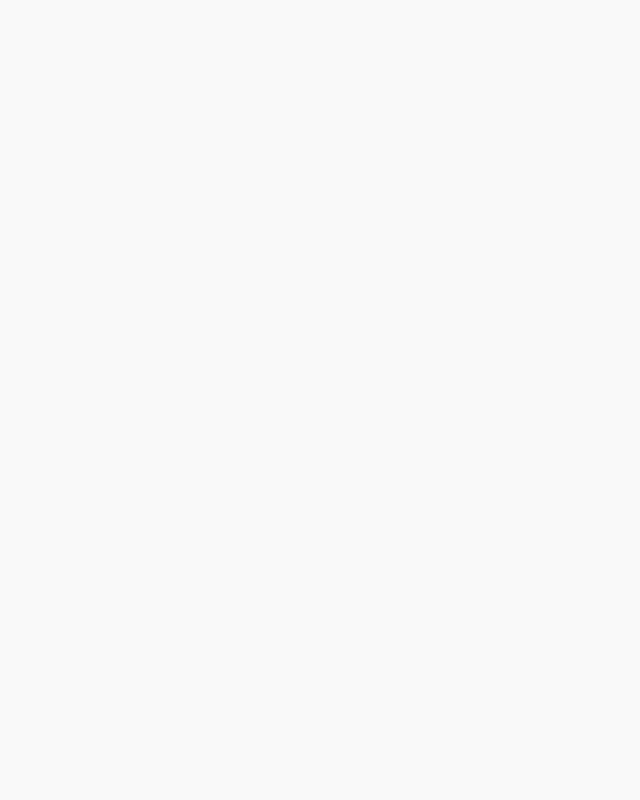
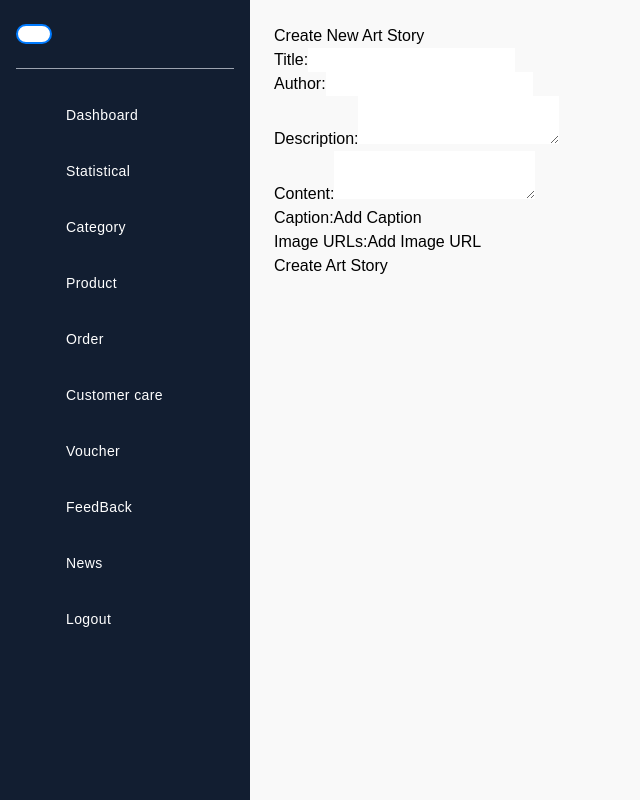
Before and after one commit to 0327284001/DATN_FE, a React (Create React App) app: page /admin/new in a window 1280 px wide. Before the commit this address had no page. Shown: the whole page, without its empty margins (0-640 px from the left). Built offline with nearby package versions, Linux system fonts and the light colour scheme; sample sign-in values are in the browser's storage; what react-native would draw is missing.

Commit message:
Trong Huy Commit
Update giao diện news(Tin tức)

```diff
--- a/src/App.tsx
+++ b/src/App.tsx
@@ -22,6 +22,7 @@ import FeedbackMenu from "./components/feedback/FeedBack";
 import FeedbackKH from "./components/feedback/FeedbackKH";
 import FeedbackApp from "./components/feedback/FeedBackApp";
 import Chat from "./components/trochuyen/Chat";
+import News from "./components/tintuc/News";
 
 function App() {
   return (
@@ -66,6 +67,12 @@ function App() {
           <Route path="feedbackApp" element={<FeedbackApp />} />
           <Route path="feedbackKH" element={<FeedbackKH />} />
 
+          {/* Quản lý tin tức */}
+          <Route path="new" element={<News/>} />
+          {/* <Route path="feedbackApp" element={<FeedbackApp />} />
+          <Route path="feedbackKH" element={<FeedbackKH />} /> */}
+
+
           {/* Thống kê */}
           <Route path="thongke" element={<BarChartComponent />} />
         </Route>
--- a/src/components/admin/Navbar.tsx
+++ b/src/components/admin/Navbar.tsx
@@ -138,6 +138,18 @@ const Navbar = ({ handleLogout }: Props) => {
         </li>
 
         <li>
+          <NavLink
+            to="/admin/news"
+            className={`text-white text-sm flex items-center hover:bg-gray-700 rounded px-4 py-3 transition-all ${active === '/admin/news' ? 'bg-gray-700' : ''
+              }`}
+          >
+            <AddIcon />
+            <span>News</span>
+          </NavLink>
+        </li>
+
+
+        <li>
           <button
             onClick={logout}
             className="text-white text-sm flex items-center hover:bg-gray-700 rounded px-4 py-3 transition-all"
--- /dev/null
+++ b/src/components/tintuc/News.tsx
@@ -0,0 +1,190 @@
+import React, { useState, useEffect } from 'react';
+import axios from 'axios';
+import { useParams, useNavigate } from 'react-router-dom';
+
+interface ArtStory {
+  _id?: string;
+  title: string;
+  author?: string;
+  description?: string;
+  content?: string;
+  caption: string[];
+  imageUrl: string[];
+}
+
+const NewArtStory: React.FC = () => {
+  const [artStory, setArtStory] = useState<ArtStory>({
+    title: '',
+    author: '',
+    description: '',
+    content: '',
+    caption: [],
+    imageUrl: []
+  });
+  const [isEditing, setIsEditing] = useState(false);
+  const { id } = useParams<{ id: string }>();
+  const navigate = useNavigate();
+
+  useEffect(() => {
+    if (id) {
+      setIsEditing(true);
+      axios.get(`http://localhost:5000/artstories/${id}`)
+        .then(response => {
+          setArtStory(response.data);
+        })
+        .catch(error => {
+          console.error('Error fetching the art story:', error);
+        });
+    }
+  }, [id]);
+
+  const handleChange = (e: React.ChangeEvent<HTMLInputElement | HTMLTextAreaElement>, field: string) => {
+    setArtStory(prevState => ({
+      ...prevState,
+      [field]: e.target.value
+    }));
+  };
+
+  const handleArrayChange = (e: React.ChangeEvent<HTMLInputElement>, field: string, index: number) => {
+    const updatedArray = (artStory[field as keyof ArtStory] || []) as string[];
+    updatedArray[index] = e.target.value;
+    setArtStory(prevState => ({
+      ...prevState,
+      [field]: updatedArray
+    }));
+  };
+
+  const handleAddArrayItem = (field: string) => {
+    setArtStory(prevState => ({
+      ...prevState,
+      // Đảm bảo rằng field là mảng string, nếu không sẽ lấy mảng rỗng
+      [field]: [...(prevState[field as keyof ArtStory] as string[] || []), '']
+    }));
+  };
+
+  const handleDeleteArrayItem = (field: string, index: number) => {
+    const updatedArray = (artStory[field as keyof ArtStory] || []) as string[];
+    updatedArray.splice(index, 1);
+    setArtStory(prevState => ({
+      ...prevState,
+      [field]: updatedArray
+    }));
+  };
+
+  const handleSubmit = (e: React.FormEvent) => {
+    e.preventDefault();
+    if (isEditing && id) {
+      axios.put(`http://localhost:5000/artstories/${id}`, artStory)
+        .then(response => {
+          navigate('/');
+        })
+        .catch(error => {
+          console.error('Error updating art story:', error);
+        });
+    } else {
+      axios.post('http://localhost:5000/artstories', artStory)
+        .then(response => {
+          navigate('/');
+        })
+        .catch(error => {
+          console.error('Error creating art story:', error);
+        });
+    }
+  };
+
+  const handleDelete = () => {
+    if (id) {
+      axios.delete(`http://localhost:5000/artstories/${id}`)
+        .then(() => {
+          navigate('/');
+        })
+        .catch(error => {
+          console.error('Error deleting art story:', error);
+        });
+    }
+  };
+
+  return (
+    <div>
+      <h1>{isEditing ? 'Edit Art Story' : 'Create New Art Story'}</h1>
+      <form onSubmit={handleSubmit}>
+        <div>
+          <label>Title:</label>
+          <input
+            type="text"
+            value={artStory.title}
+            onChange={(e) => handleChange(e, 'title')}
+            required
+          />
+        </div>
+
+        <div>
+          <label>Author:</label>
+          <input
+            type="text"
+            value={artStory.author || ''}
+            onChange={(e) => handleChange(e, 'author')}
+          />
+        </div>
+
+        <div>
+          <label>Description:</label>
+          <textarea
+            value={artStory.description || ''}
+            onChange={(e) => handleChange(e, 'description')}
+          />
+        </div>
+
+        <div>
+          <label>Content:</label>
+          <textarea
+            value={artStory.content || ''}
+            onChange={(e) => handleChange(e, 'content')}
+          />
+        </div>
+
+        <div>
+          <label>Caption:</label>
+          {artStory.caption.map((caption, index) => (
+            <div key={index}>
+              <input
+                type="text"
+                value={caption}
+                onChange={(e) => handleArrayChange(e, 'caption', index)}
+              />
+              <button type="button" onClick={() => handleDeleteArrayItem('caption', index)}>Delete</button>
+            </div>
+          ))}
+          <button type="button" onClick={() => handleAddArrayItem('caption')}>Add Caption</button>
+        </div>
+
+        <div>
+          <label>Image URLs:</label>
+          {artStory.imageUrl.map((url, index) => (
+            <div key={index}>
+              <input
+                type="text"
+                value={url}
+                onChange={(e) => handleArrayChange(e, 'imageUrl', index)}
+              />
+              <button type="button" onClick={() => handleDeleteArrayItem('imageUrl', index)}>Delete</button>
+            </div>
+          ))}
+          <button type="button" onClick={() => handleAddArrayItem('imageUrl')}>Add Image URL</button>
+        </div>
+
+        <div>
+          <button type="submit">{isEditing ? 'Save Changes' : 'Create Art Story'}</button>
+        </div>
+      </form>
+
+      {isEditing && (
+        <div>
+          <button type="button" onClick={handleDelete}>Delete Art Story</button>
+        </div>
+      )}
+    </div>
+  );
+};
+
+export default NewArtStory;
```
